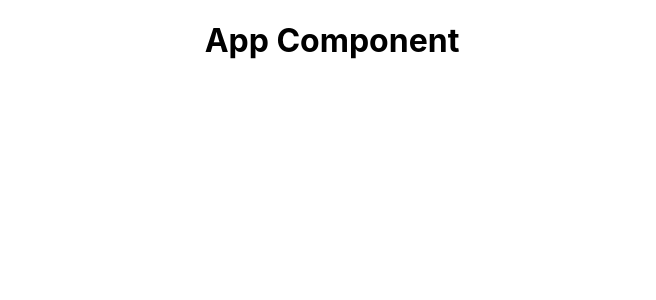
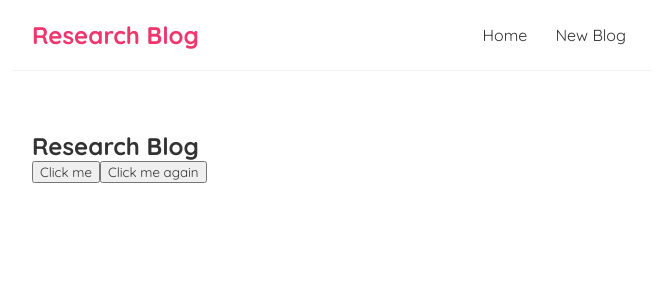
Before and after one commit to Anshuman265/react-blog, a React (Create React App) app: page / in a window 1280 px wide. Shown: the top 300 px of the page, without its empty margins (308-964 px from the left). Built offline with nearby package versions, Linux system fonts and the light colour scheme.

Commit message:
onClick added

```diff
--- a/src/App.css
+++ /dev/null
@@ -1,38 +0,0 @@
-.App {
-  text-align: center;
-}
-
-.App-logo {
-  height: 40vmin;
-  pointer-events: none;
-}
-
-@media (prefers-reduced-motion: no-preference) {
-  .App-logo {
-    animation: App-logo-spin infinite 20s linear;
-  }
-}
-
-.App-header {
-  background-color: #282c34;
-  min-height: 100vh;
-  display: flex;
-  flex-direction: column;
-  align-items: center;
-  justify-content: center;
-  font-size: calc(10px + 2vmin);
-  color: white;
-}
-
-.App-link {
-  color: #61dafb;
-}
-
-@keyframes App-logo-spin {
-  from {
-    transform: rotate(0deg);
-  }
-  to {
-    transform: rotate(360deg);
-  }
-}
--- a/src/App.js
+++ b/src/App.js
@@ -1,10 +1,14 @@
-import './App.css';
+import Navbar from './Navbar';
+import Home from './Home';
 
 function App() {
+  const title = 'Welcome to the new blog';
+  const likes = 50;
   return (
     <div className="App">
+      <Navbar/>
       <div className='content'>
-        <h1>App Component</h1>
+        <Home/>
       </div>
     </div>
   );
--- /dev/null
+++ b/src/Home.js
@@ -0,0 +1,18 @@
+const Home = () => {
+    const handleClick = () => {
+        console.log('hello,ninjas');
+    }
+    const handleClickAgain = (name , e) => {
+        console.log('hello ' + name , e.target);
+    }
+// We automatically get access to the event parameter
+    return (
+        <div className="home">
+            <h2> Research Blog </h2>
+            <button onClick={handleClick}>Click me</button>
+            <button onClick={(e) => handleClickAgain('Zelda' , e )}>Click me again</button>
+        </div>
+     );
+}
+
+export default Home;
--- /dev/null
+++ b/src/Navbar.js
@@ -0,0 +1,13 @@
+const Navbar = () => {
+    return (
+        <nav className="navbar">
+            <h1> Research Blog </h1>
+            <div className="links">
+                <a href="/">Home</a>
+                <a href="/create">New Blog</a>
+            </div>
+        </nav>
+     );
+}
+
+export default Navbar;
--- a/src/index.css
+++ b/src/index.css
@@ -1,13 +1,35 @@
-body {
+@import url('https://fonts.googleapis.com/css2?family=Quicksand:wght@300;400;500;600;700&display=swap');
+
+/* base styles */
+* {
   margin: 0;
-  font-family: -apple-system, BlinkMacSystemFont, 'Segoe UI', 'Roboto', 'Oxygen',
-    'Ubuntu', 'Cantarell', 'Fira Sans', 'Droid Sans', 'Helvetica Neue',
-    sans-serif;
-  -webkit-font-smoothing: antialiased;
-  -moz-osx-font-smoothing: grayscale;
+  font-family: "Quicksand";
+  color: #333;
 }
-
-code {
-  font-family: source-code-pro, Menlo, Monaco, Consolas, 'Courier New',
-    monospace;
+.navbar {
+  padding: 20px;
+  display: flex;
+  align-items: center;
+  max-width: 600px;
+  margin: 0 auto;
+  border-bottom: 1px solid #f2f2f2;
 }
+.navbar h1 {
+  color: #f1356d;
+}
+.navbar .links {
+  margin-left: auto;
+}
+.navbar a {
+  margin-left: 16px;
+  text-decoration: none;
+  padding: 6px;
+}
+.navbar a:hover {
+  color: #f1356d;
+}
+.content {
+  max-width: 600px;
+  margin: 40px auto;
+  padding: 20px;
+}
```
